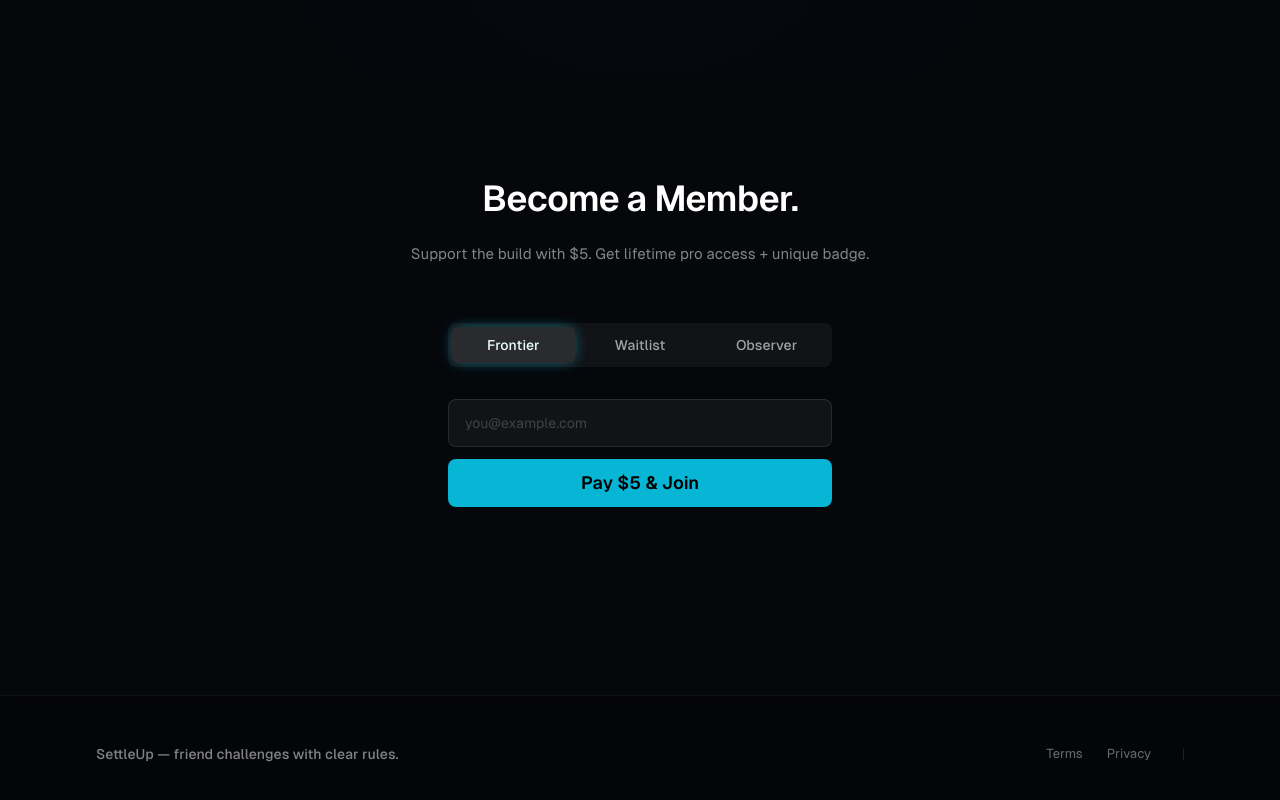
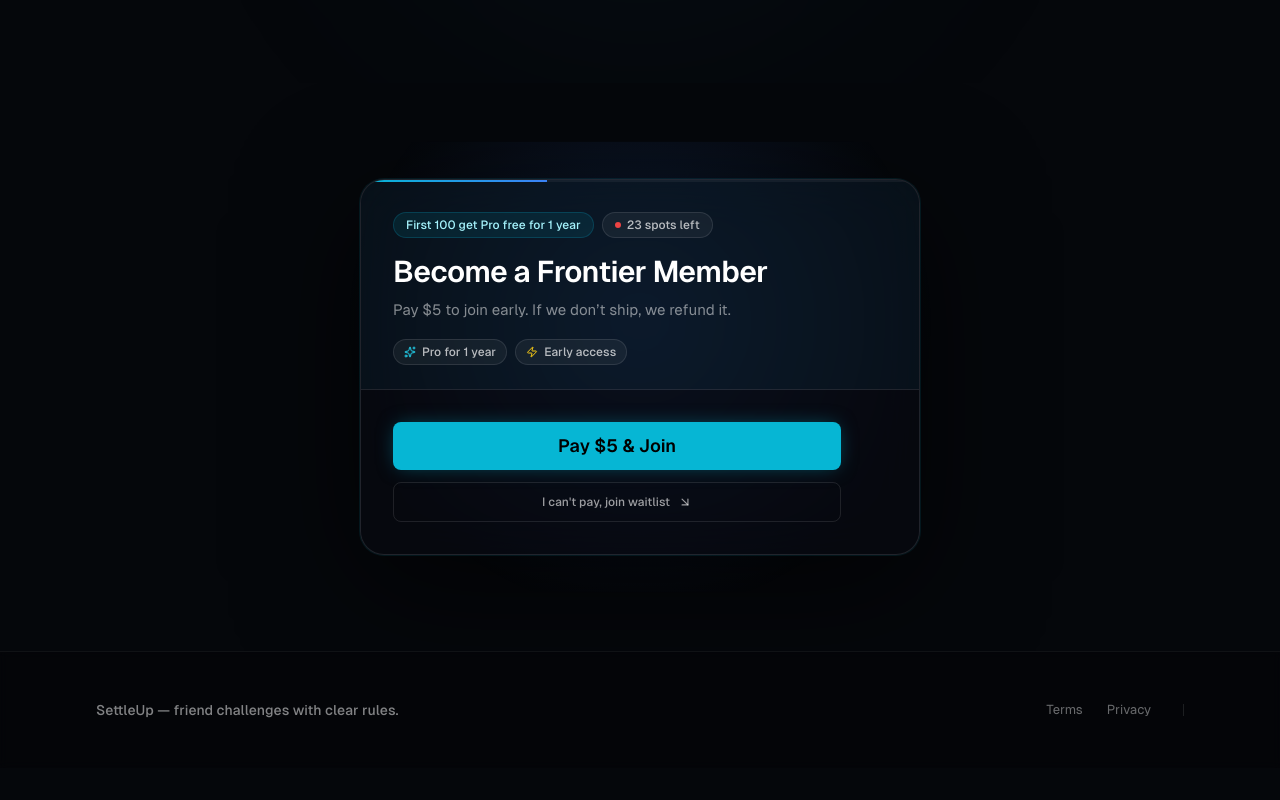
Before and after one commit to Blessan-Alex/prediction-app, a Next.js app: page / in a window 1280 px wide. Shown: the part 2561-3361 px from the top of the page. After the commit the page ends 3329 px from the top, so only its background shows below. Built offline with nearby package versions, Linux system fonts and the light colour scheme.

Commit message:
adding scarcity and changing visuals of cta

```diff
--- a/components/ConversionCTA.tsx
+++ b/components/ConversionCTA.tsx
@@ -1,34 +1,33 @@
 "use client";
 
 import { useState } from "react";
-import { motion } from "framer-motion";
-import { CheckCircle2, AlertCircle } from "lucide-react";
+import { motion, AnimatePresence } from "framer-motion";
+import { CheckCircle2, AlertCircle, ArrowRight, ArrowLeft, Mail, Sparkles, Zap, ShieldCheck, ArrowDownRight } from "lucide-react";
 import { cn } from "@/lib/cn";
 import { Button } from "@/components/ui/Button";
 import { Container } from "@/components/layout/Container";
 import { toast } from "react-toastify";
 import { RegistrationToast } from "@/components/toasts/RegistrationToast";
 
+const PRO_SPOTS_LEFT = 23;
+
+type View = "frontier" | "waitlist" | "observer";
+
 export function ConversionCTA() {
   const [email, setEmail] = useState("");
   const [status, setStatus] = useState<"idle" | "success" | "error">("idle");
   const [isLoading, setIsLoading] = useState(false);
-  const [activeTab, setActiveTab] = useState<"waitlist" | "founder" | "interested">("founder");
+  const [view, setView] = useState<View>("frontier");
   const [showPaymentModal, setShowPaymentModal] = useState(false);
 
-  // Handle Waitlist & Founder Submissions
-  const handleFormSubmit = async (e: React.FormEvent) => {
+  // Handle Waitlist Submission
+  const handleWaitlistSubmit = async (e: React.FormEvent) => {
     e.preventDefault();
     if (!email) {
       setStatus("error");
       return;
     }
-
-    if (activeTab === "founder") {
-      setShowPaymentModal(true);
-    } else {
     submitData();
-    }
   };
 
   const submitData = async () => {
@@ -42,7 +41,7 @@
         headers: { "Content-Type": "application/json" },
         body: JSON.stringify({
           email: email,
-          type: activeTab, // "waitlist" or "founder"
+          type: "waitlist",
         }),
       });
 
@@ -52,7 +51,6 @@
       toast(<RegistrationToast />, { containerId: "top-right" });
       setStatus("success");
       setEmail("");
-      setShowPaymentModal(false);
     } catch (err) {
       toast.error(err instanceof Error ? err.message : "Something went wrong");
       setStatus("error");
@@ -79,74 +77,172 @@
     }
   };
 
+  // Back Navigation Logic
+  const handleBack = () => {
+    setStatus("idle");
+    if (view === "waitlist") setView("frontier");
+    if (view === "observer") setView("waitlist");
+  };
+
+  // Progress line width/position based on view
+  const getProgressStyles = () => {
+    switch (view) {
+      case "frontier": return { width: "33.33%", x: "0%" };
+      case "waitlist": return { width: "33.33%", x: "100%" };
+      case "observer": return { width: "33.33%", x: "200%" };
+    }
+  };
+
   return (
     <section className="relative w-full py-24 px-4 overflow-hidden" id="cta">
       {/* Payment Modal */}
       {showPaymentModal && (
         <div className="fixed inset-0 z-50 flex items-center justify-center p-4 bg-black/80 backdrop-blur-sm animate-in fade-in duration-200">
-          <PaymentModalContent onClose={() => setShowPaymentModal(false)} onComplete={submitData} />
+          <PaymentModalContent onClose={() => setShowPaymentModal(false)} onComplete={() => {
+            setShowPaymentModal(false);
+            toast.success("Welcome to the Frontier!");
+          }} />
         </div>
       )}
 
-      <Container className="max-w-3xl mx-auto">
-        <div className="flex flex-col items-center text-center">
+      <Container className="max-w-3xl mx-auto relative z-10 flex justify-center">
 
-          {/* Main CTA Content */}
-          <div className="w-full flex flex-col items-center transition-all duration-300">
+        {/* Local Vignette */}
+        <div
+          className="absolute top-1/2 left-1/2 -translate-x-1/2 -translate-y-1/2 w-[120%] h-[120%] pointer-events-none"
+          style={{
+            background: "radial-gradient(circle at 50% 40%, rgba(59,130,246,0.18) 0%, rgba(0,0,0,0) 55%)"
+          }}
+        />
+
+        {/* Glass Panel Container */}
+        <div className="w-full max-w-[560px] relative bg-[#0c101b]/55 backdrop-blur-xl border border-white/10 rounded-3xl shadow-[0_30px_120px_rgba(0,0,0,0.65)] ring-1 ring-cyan-500/10 overflow-hidden">
+
+          {/* Top Progress Line */}
+          <div className="absolute top-0 left-0 w-full h-[2px] bg-white/5 z-20">
             <motion.div
-              initial={{ opacity: 0, y: 20 }}
+              className="h-full bg-gradient-to-r from-cyan-500 to-blue-500"
+              initial={false}
+              animate={getProgressStyles()}
+              transition={{ type: "spring", stiffness: 300, damping: 30 }}
+            />
+          </div>
+
+          {/* Header Zone with Gradient */}
+          <div className="relative pt-6 md:pt-8 px-6 md:px-8 pb-6 border-b border-white/10">
+            <div className="absolute inset-0 bg-cyan-500/[0.03] pointer-events-none" />
+
+            <div className="relative z-10 flex flex-col md:items-start items-center text-center md:text-left">
+              {/* Back Button */}
+              {view !== "frontier" && (
+                <div className="w-full flex md:justify-start justify-center mb-4">
+                  <button
+                    onClick={handleBack}
+                    aria-label="Back"
+                    className="flex items-center gap-1.5 px-3 py-1.5 rounded-full bg-white/5 border border-white/10 text-xs font-medium text-white/60 hover:text-white hover:bg-white/8 transition-all"
+                  >
+                    <ArrowLeft className="w-3 h-3" />
+                    Back
+                  </button>
+                </div>
+              )}
+
+              {/* Scarcity / Urgency Header */}
+              <motion.div
+                initial={{ opacity: 0, y: -10 }}
                 whileInView={{ opacity: 1, y: 0 }}
-              viewport={{ once: true, margin: "-50px" }}
-              transition={{ duration: 0.6, ease: "easeOut" }}
+                viewport={{ once: true }}
+                className="flex items-center gap-2 mb-4 flex-wrap md:justify-start justify-center"
               >
-              <h2 className="text-3xl md:text-4xl font-semibold text-white mb-6 tracking-tight">
-                {activeTab === "founder" ? "Become a Member." : "Join the journey."}
-              </h2>
-              <p className="text-white/50 text-[15px] mb-8 min-h-[48px] max-w-lg mx-auto">
-                {activeTab === "founder" && "Support the build with $5. Get lifetime pro access + unique badge."}
-                {activeTab === "waitlist" && "Get early access when we launch. No spam, just updates."}
-                {activeTab === "interested" && "Not ready to commit? Just let us know you're watching."}
-              </p>
+                <div className="px-3 py-1 rounded-full bg-cyan-500/10 border border-cyan-500/20 text-cyan-200 text-xs font-medium">
+                  First 100 get Pro free for 1 year
+                </div>
+                <div className="flex items-center gap-1.5 px-3 py-1 rounded-full bg-white/5 border border-white/10 text-white/70 text-xs font-medium">
+                  <span className="w-1.5 h-1.5 rounded-full bg-red-500 animate-pulse" />
+                  {PRO_SPOTS_LEFT} spots left
+                </div>
               </motion.div>
 
-            {/* Custom Tab Switcher */}
-            <div className="w-full max-w-sm mb-8 p-1 bg-white/5 rounded-lg grid grid-cols-3 gap-1">
-              {[
-                { id: "founder", label: "Frontier" },
-                { id: "waitlist", label: "Waitlist" },
-                { id: "interested", label: "Observer" },
-              ].map((tab) => (
+              {/* Headings */}
+              <h2 className="text-3xl font-semibold text-white mb-2 tracking-tight">
+                {view === "frontier" && "Become a Frontier Member"}
+                {view === "waitlist" && "Join the waitlist"}
+                {view === "observer" && "No worries"}
+              </h2>
+              <p className="text-white/50 text-[15px] leading-relaxed max-w-sm">
+                {view === "frontier" && "Pay $5 to join early. If we don’t ship, we refund it."}
+                {view === "waitlist" && "Get early access when we launch. One email, no spam."}
+                {view === "observer" && "No signup needed. You can still follow along."}
+              </p>
+
+              {/* Benefits Row */}
+              <div className="flex flex-wrap items-center gap-2 mt-4 md:justify-start justify-center">
+                {view === "frontier" && (
+                  <>
+                    <div className="flex items-center gap-1.5 px-2.5 py-1 rounded-full bg-white/5 border border-white/10 text-white/70 text-xs font-medium">
+                      <Sparkles className="w-3 h-3 text-cyan-400" />
+                      Pro for 1 year
+                    </div>
+                    <div className="flex items-center gap-1.5 px-2.5 py-1 rounded-full bg-white/5 border border-white/10 text-white/70 text-xs font-medium">
+                      <Zap className="w-3 h-3 text-yellow-400" />
+                      Early access
+                    </div>
+
+                  </>
+                )}
+
+                {view === "waitlist" && (
+                  <div className="flex items-center gap-1.5 px-2.5 py-1 rounded-full bg-white/5 border border-white/10 text-white/70 text-xs font-medium">
+                    <Zap className="w-3 h-3 text-yellow-400" />
+                    Early access
+                  </div>
+                )}
+              </div>
+            </div>
+          </div>
+
+          {/* Main CTA Body Content */}
+          <div className="p-6 md:p-8 bg-black/20">
+            <div className="w-full transition-all duration-300">
+              <AnimatePresence mode="wait">
+                <motion.div
+                  key={view}
+                  initial={{ opacity: 0, x: 8 }}
+                  animate={{ opacity: 1, x: 0 }}
+                  exit={{ opacity: 0, x: -8 }}
+                  transition={{ duration: 0.3 }}
+                  className="flex flex-col md:items-start items-center w-full"
+                >
+                  <div className="w-full max-w-md flex flex-col gap-3">
+                    {/* FRONTIER VIEW */}
+                    {view === "frontier" && (
+                      <>
+                        <Button
+                          size="lg"
+                          onClick={() => setShowPaymentModal(true)}
+                          className="w-full bg-cyan-500 hover:bg-cyan-400 text-black font-semibold border-none h-12 shadow-[0_0_20px_-5px_rgba(6,182,212,0.5)]"
+                        >
+                          Pay $5 & Join
+                        </Button>
                         <button
-                  key={tab.id}
                           onClick={() => {
-                    setActiveTab(tab.id as "waitlist" | "founder" | "interested");
+                            setView("waitlist");
                             setStatus("idle");
                           }}
-                  className={cn(
-                    "py-2 text-sm font-medium rounded-md transition-all relative", // Increased font size
-                    activeTab === tab.id
-                      ? "bg-white/10 text-white shadow-sm"
-                      : "text-white/60 hover:text-white hover:bg-white/5", // Brightened text
-                    tab.id === "founder" && activeTab === "founder" && "shadow-[0_0_15px_-3px_rgba(34,211,238,0.6)] text-cyan-50" // Glow effect for Frontier
+                          className="w-full h-10 flex items-center justify-center gap-2 rounded-lg bg-white/4 border border-white/10 text-white/60 hover:text-white hover:bg-white/8 hover:border-white/20 transition-all font-medium text-xs"
+                        >
+                          <span>I can&apos;t pay, join waitlist</span>
+                          <ArrowDownRight className="w-3.5 h-3.5" />
+                        </button>
+                      </>
                     )}
-                >
-                  {tab.label}
-                </button>
-              ))}
-            </div>
 
-            {/* Dynamic Content based on Active Tab */}
-            <div className="w-full max-w-sm min-h-[200px]">
-
-              {/* WAITLIST & FOUNDER MODE */}
-              {(activeTab === "waitlist" || activeTab === "founder") && (
-                <form
-                  onSubmit={handleFormSubmit}
-                  className={cn(
-                    "flex flex-col gap-3 transition-all"
-                  )}
-                >
+                    {/* WAITLIST VIEW */}
+                    {view === "waitlist" && (
+                      <form onSubmit={handleWaitlistSubmit} className="w-full flex flex-col gap-3">
+                        <div className="relative group">
                           <div className="relative">
+                            <Mail className="absolute left-4 top-1/2 -translate-y-1/2 w-4 h-4 text-white/40 group-focus-within:text-cyan-400 transition-colors" />
                             <input
                               type="email"
                               value={email}
@@ -154,63 +250,69 @@
                                 setEmail(e.target.value);
                                 if (status === "error") setStatus("idle");
                               }}
-                      placeholder="you@example.com"
+                              placeholder="Enter your email"
                               className={cn(
-                        "w-full h-12 bg-white/5 border rounded-lg px-4 text-white text-sm placeholder:text-white/20 transition-all focus:outline-none focus:ring-2 focus:ring-cyan-500/50",
+                                "w-full h-12 bg-white/5 border rounded-lg pl-10 pr-4 text-white text-base placeholder:text-white/40 transition-all focus:outline-none focus:ring-2 focus:ring-cyan-500/50 shadow-inner shadow-black/30",
                                 status === "error"
                                   ? "border-red-500/50 focus:border-red-500"
-                          : "border-white/10 focus:border-cyan-500/50"
+                                  : "border-white/15 focus:border-cyan-500/50"
                               )}
                             />
+                          </div>
                           {status === "error" && (
-                      <div className="absolute -bottom-6 left-0 text-[11px] text-red-400 flex items-center gap-1.5 opacity-90">
+                            <div className="mt-2 text-[11px] text-red-400 flex items-center gap-1.5 opacity-90" aria-live="polite">
                               <AlertCircle className="w-3 h-3" />
                               Enter a valid email.
                             </div>
                           )}
                           {status === "success" && (
-                      <div className="absolute -bottom-6 left-0 text-[11px] text-emerald-400 flex items-center gap-1.5 opacity-90">
+                            <div className="mt-2 text-[11px] text-emerald-400 flex items-center gap-1.5 opacity-90" aria-live="polite">
                               <CheckCircle2 className="w-3 h-3" />
-                        {activeTab === "founder" ? "Redirecting to payment..." : "You’re on the list."}
+                              You’re on the list.
                             </div>
                           )}
                         </div>
-
                         <Button
                           type="submit"
                           size="lg"
                           isLoading={isLoading}
-                    className={cn(
-                      "w-full relative overflow-hidden group",
-                      activeTab === "founder" && "bg-cyan-500 hover:bg-cyan-400 text-black font-semibold border-none"
-                    )}
+                          className="w-full bg-cyan-500 hover:bg-cyan-400 text-black font-semibold border-none h-12 shadow-[0_0_15px_-5px_rgba(6,182,212,0.4)] mt-1" // Primary style
                         >
-                    {activeTab === "founder" ? (
-                      <span className="flex items-center gap-2 justify-center">
-                        Pay $5 & Join
-                      </span>
-                    ) : (
-                      "Join Waitlist"
-                    )}
-                    {activeTab === "founder" && (
-                      <div className="absolute inset-0 bg-gradient-to-r from-transparent via-white/10 to-transparent translate-x-[-100%] group-hover:translate-x-[100%] transition-transform duration-1000" />
-                    )}
+                          Join waitlist
                         </Button>
+                        <button
+                          type="button"
+                          onClick={() => {
+                            setView("observer");
+                            setStatus("idle");
+                          }}
+                          className="w-full h-10 flex items-center justify-center gap-2 rounded-lg bg-white/4 border border-white/10 text-white/60 hover:text-white hover:bg-white/8 hover:border-white/20 transition-all font-medium text-xs mt-1"
+                        >
+                          <span>I&apos;d rather not share email</span>
+                          <ArrowDownRight className="w-3.5 h-3.5" />
+                        </button>
                       </form>
                     )}
 
-              {/* INTERESTED MODE */}
-              {activeTab === "interested" && (
-                <div className="flex flex-col gap-4 items-center animate-in fade-in slide-in-from-bottom-4 duration-300">
+                    {/* OBSERVER VIEW */}
+                    {view === "observer" && (
+                      <>
                         <Button
                           variant="secondary"
                           onClick={handleInterested}
-                    className="w-full"
+                          className="w-full h-12 bg-white/10 hover:bg-white/15 text-white border-white/10"
                         >
-                    I&apos;m just interested
+                          I&apos;ll just watch for now
                         </Button>
+                        <p className="text-white/30 text-xs text-center md:text-left mt-2">
+                          No email. No commitment.
+                        </p>
+                      </>
+                    )}
                   </div>
-              )}
+
+                </motion.div>
+              </AnimatePresence>
             </div>
           </div>
         </div>
@@ -226,62 +328,76 @@
     <motion.div
       initial={{ opacity: 0, scale: 0.95 }}
       animate={{ opacity: 1, scale: 1 }}
-      className="relative w-full max-w-sm bg-black/90 border border-white/10 rounded-2xl p-6 shadow-2xl backdrop-blur-xl"
+      className="relative w-full max-w-md bg-zinc-900 border border-white/10 rounded-3xl p-6 shadow-2xl overflow-hidden"
     >
+      {/* Background Gradients */}
+      <div className="absolute top-0 left-0 w-full h-32 bg-gradient-to-b from-cyan-500/10 to-transparent pointer-events-none" />
+
       <button
         onClick={onClose}
-        className="absolute top-4 right-4 text-white/50 hover:text-white transition-colors z-10"
+        className="absolute top-4 right-4 p-2 text-white/40 hover:text-white hover:bg-white/5 rounded-full transition-all z-10"
       >
         ✕
       </button>
 
       {step === "select" ? (
         <>
-          <h3 className="text-xl font-semibold text-white mb-2">Choose Payment Method</h3>
-          <p className="text-sm text-white/50 mb-6">One-time payment of $5 for lifetime access.</p>
+          <div className="mb-6">
+            <h3 className="text-xl font-semibold text-white mb-1">Choose Payment Method</h3>
+            <p className="text-sm text-white/50">One-time payment of $5 for lifetime access.</p>
+          </div>
 
-          <div className="flex flex-col gap-3 mb-6">
+          <div className="flex flex-col gap-3 mb-8">
             <button
               onClick={() => setStep("gpay")}
-              className="w-full py-4 rounded-xl bg-white/5 hover:bg-white/10 border border-white/10 hover:border-white/20 transition-all flex items-center justify-center gap-2 group"
+              className="w-full p-4 rounded-xl bg-white/5 hover:bg-white/10 border border-white/10 hover:border-white/20 transition-all flex items-center justify-between group"
             >
               <span className="font-semibold text-white">GPay</span>
+              <ArrowRight className="w-4 h-4 text-white/30 group-hover:text-white/70 transition-colors" />
             </button>
             <button
               onClick={() => setStep("paypal")}
-              className="w-full py-4 rounded-xl bg-white/5 hover:bg-white/10 border border-white/10 hover:border-white/20 transition-all flex items-center justify-center gap-2 group"
+              className="w-full p-4 rounded-xl bg-white/5 hover:bg-white/10 border border-white/10 hover:border-white/20 transition-all flex items-center justify-between group"
             >
               <span className="font-semibold text-white">PayPal</span>
+              <ArrowRight className="w-4 h-4 text-white/30 group-hover:text-white/70 transition-colors" />
             </button>
           </div>
 
-          <div className="text-center">
-            <p className="text-xs text-emerald-400/80">
-              ✓ If we don’t ship, you get a full refund.
+          <div className="text-center pt-4 border-t border-white/5">
+            <p className="text-xs text-white/40">
+              If we don&apos;t ship, you get a refund.
             </p>
           </div>
         </>
       ) : (
         <>
-          <div className="flex items-center gap-2 mb-2">
-            <button onClick={() => setStep("select")} className="text-white/50 hover:text-white text-sm">← Back</button>
+          <div className="flex items-center gap-2 mb-6">
+            <button onClick={() => setStep("select")} className="text-white/50 hover:text-white text-sm flex items-center gap-1 transition-colors">
+              ← Back
+            </button>
           </div>
-          <h3 className="text-xl font-semibold text-white mb-2">
+
+          <h3 className="text-xl font-semibold text-white mb-2 text-center">
             {step === "gpay" ? "Scan GPay QR" : "Scan PayPal QR"}
           </h3>
-          <p className="text-sm text-white/50 mb-6">Complete payment to finalize registration.</p>
+          <p className="text-sm text-white/50 mb-6 text-center">Complete payment to finalize registration.</p>
 
-          <div className="w-full aspect-square bg-white/5 rounded-xl border border-white/10 flex items-center justify-center mb-6 relative overflow-hidden">
-            {/* Placeholder for distinct QRs */}
-            <div className="absolute inset-0 bg-[url('https://api.qrserver.com/v1/create-qr-code/?size=300x300&data=OpikaPreorder')] bg-cover opacity-50 blur-sm" />
-            <span className="relative z-10 text-xs font-mono text-cyan-400 bg-black/50 px-3 py-1.5 rounded backdrop-blur-md border border-cyan-500/20">
-              {step === "gpay" ? "GPay QR CODE" : "PayPal QR CODE"}
-            </span>
+          <div className="w-full aspect-square bg-white text-black p-4 rounded-xl mb-6 mx-auto max-w-[280px] shadow-lg flex items-center justify-center">
+            {/* Real QR would go here, using placeholder for demo */}
+            <div className="relative w-full h-full opacity-90">
+              {/* eslint-disable-next-line @next/next/no-img-element */}
+              <img
+                src="https://api.qrserver.com/v1/create-qr-code/?size=300x300&data=OpikaPreorder"
+                alt="Payment QR Code"
+                className="w-full h-full object-contain"
+              />
+            </div>
           </div>
 
           <Button
             onClick={onComplete}
-            className="w-full bg-cyan-500 hover:bg-cyan-400 text-black font-semibold"
+            className="w-full bg-cyan-500 hover:bg-cyan-400 text-black font-semibold h-12"
           >
             I&apos;ve Completed Payment
           </Button>
```
Lines whose indentation alone changed are shown as unchanged.
